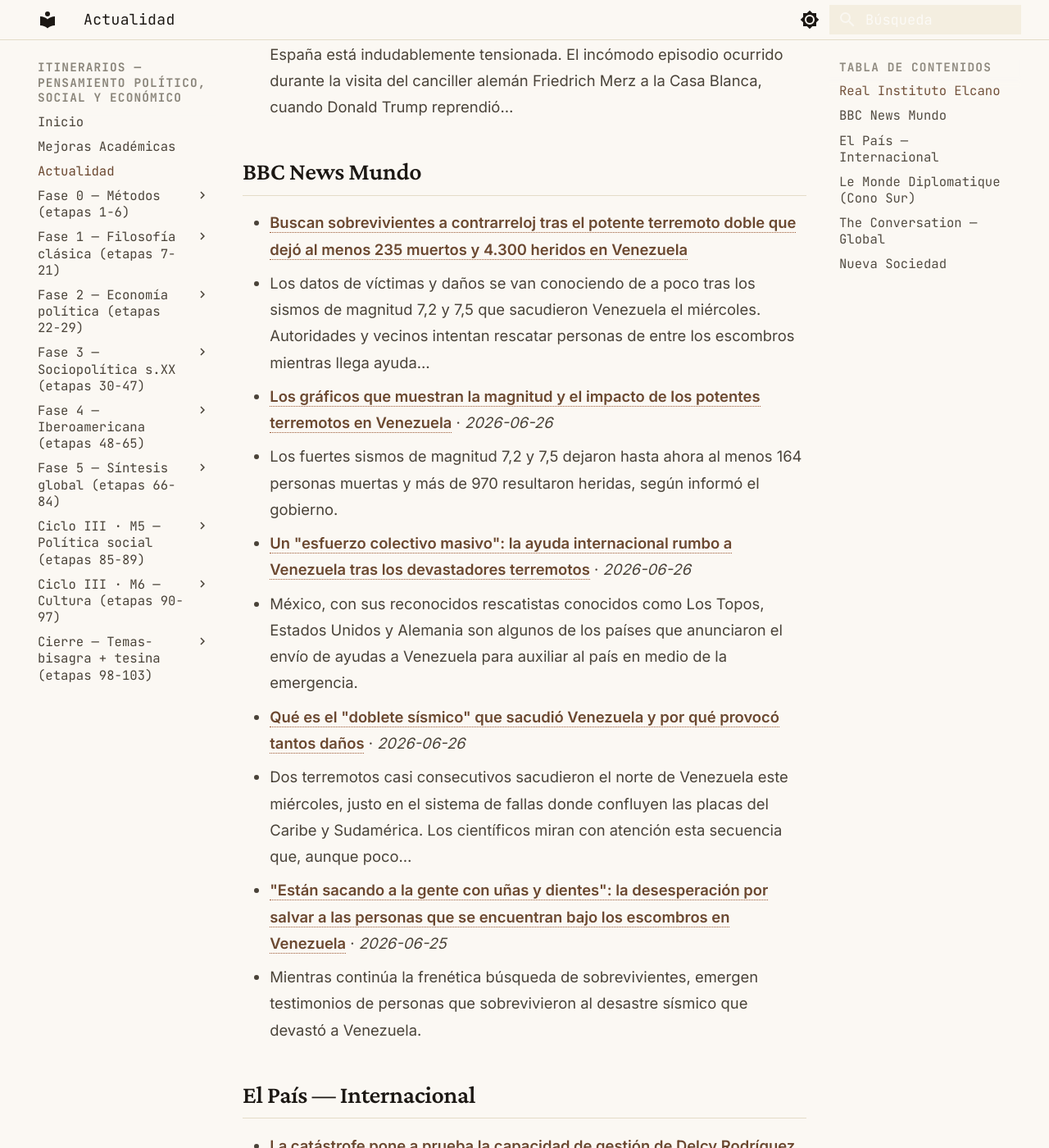
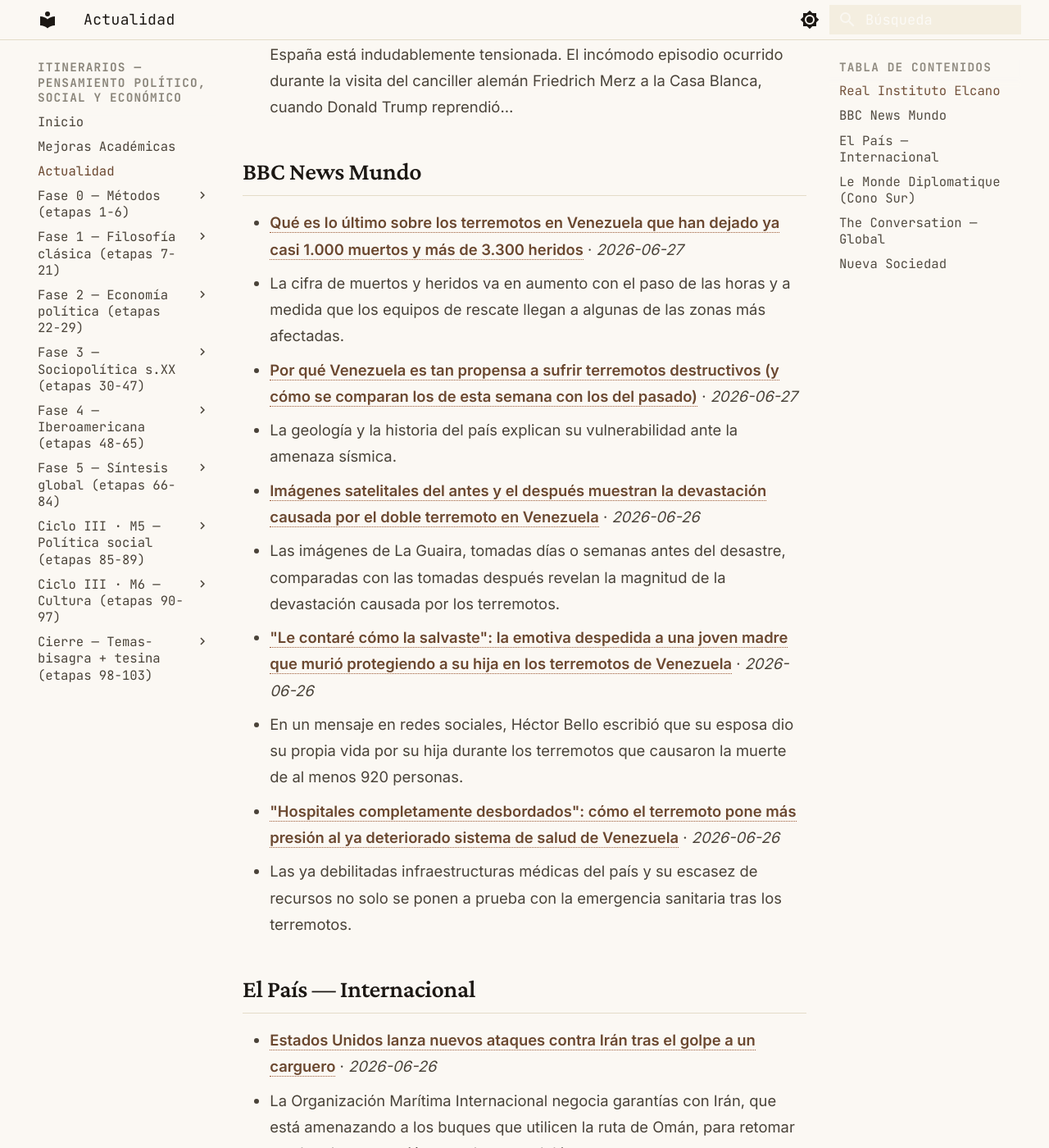
Before and after one commit to MrSpagVi/Curso, an MkDocs documentation site: the page built from docs/actualidad.md, in a window 1280 px wide and 1400 px high, scrolled down 1561 px. Shown: the whole window at 82% size. Built offline with MkDocs 1.6.1 and Material for MkDocs 9.7.7, drawn with Linux system fonts in a browser that asks for light colours; some of the changed text lies outside the part shown.

Commit message:
auto: actualidad 2026-06-27

```diff
--- a/docs/actualidad.md
+++ b/docs/actualidad.md
@@ -6,7 +6,7 @@ title: Actualidad
 
 Últimos titulares de fuentes que dictan agenda en ciencia política y geopolítica. Actualizado automáticamente cada día (vía GitHub Actions).
 
-_Última actualización: 2026-06-26 08:52 UTC_
+_Última actualización: 2026-06-27 08:27 UTC_
 
 !!! tip "Ritual mensual — #actualidad"
     El último sábado de cada mes: agarrá **un** titular de los de abajo y escribí **300 palabras** aplicándole **2 autores** del último mes que leíste. ¿Qué diría cada uno? ¿En qué chocan? No resumas la noticia — usala como caso para pensar con las herramientas que venís construyendo. Guardá el texto con el tag `#actualidad` en tu sistema de notas. Esto convierte la teoría en criterio sobre la coyuntura: el objetivo del plan no es citar a Maquiavelo, es leer el presente con él.
@@ -26,25 +26,25 @@ _Última actualización: 2026-06-26 08:52 UTC_
 
 ## BBC News Mundo
 
-- **[Buscan sobrevivientes a contrarreloj tras el potente terremoto doble que dejó al menos 235 muertos y 4.300 heridos en Venezuela](https://www.bbc.co.uk/mundo/live/c3ey7g22vkvt?at_medium=RSS&at_campaign=rss)**
-  - Los datos de víctimas y daños se van conociendo de a poco tras los sismos de magnitud 7,2 y 7,5 que sacudieron Venezuela el miércoles. Autoridades y vecinos intentan rescatar personas de entre los escombros mientras llega ayuda…
-- **[Los gráficos que muestran la magnitud y el impacto de los potentes terremotos en Venezuela](https://www.bbc.com/mundo/articles/c4gy3z188ylo?at_medium=RSS&at_campaign=rss)** · *2026-06-26*
-  - Los fuertes sismos de magnitud 7,2 y 7,5 dejaron hasta ahora al menos 164 personas muertas y más de 970 resultaron heridas, según informó el gobierno.
-- **[Un "esfuerzo colectivo masivo": la ayuda internacional rumbo a Venezuela tras los devastadores terremotos](https://www.bbc.com/mundo/articles/c70yj62krleo?at_medium=RSS&at_campaign=rss)** · *2026-06-26*
-  - México, con sus reconocidos rescatistas conocidos como Los Topos, Estados Unidos y Alemania son algunos de los países que anunciaron el envío de ayudas a Venezuela para auxiliar al país en medio de la emergencia.
-- **[Qué es el "doblete sísmico" que sacudió Venezuela y por qué provocó tantos daños](https://www.bbc.com/mundo/articles/crr8ezq9ez8o?at_medium=RSS&at_campaign=rss)** · *2026-06-26*
-  - Dos terremotos casi consecutivos sacudieron el norte de Venezuela este miércoles, justo en el sistema de fallas donde confluyen las placas del Caribe y Sudamérica. Los científicos miran con atención esta secuencia que, aunque poco…
-- **["Están sacando a la gente con uñas y dientes": la desesperación por salvar a las personas que se encuentran bajo los escombros en Venezuela](https://www.bbc.com/mundo/articles/c6219q730n0o?at_medium=RSS&at_campaign=rss)** · *2026-06-25*
-  - Mientras continúa la frenética búsqueda de sobrevivientes, emergen testimonios de personas que sobrevivieron al desastre sísmico que devastó a Venezuela.
+- **[Qué es lo último sobre los terremotos en Venezuela que han dejado ya casi 1.000 muertos y más de 3.300 heridos](https://www.bbc.com/mundo/articles/cx2kp8k4pjyo?at_medium=RSS&at_campaign=rss)** · *2026-06-27*
+  - La cifra de muertos y heridos va en aumento con el paso de las horas y a medida que los equipos de rescate llegan a algunas de las zonas más afectadas.
+- **[Por qué Venezuela es tan propensa a sufrir terremotos destructivos (y cómo se comparan los de esta semana con los del pasado)](https://www.bbc.com/mundo/articles/cpv3d2ynz7xo?at_medium=RSS&at_campaign=rss)** · *2026-06-27*
+  - La geología y la historia del país explican su vulnerabilidad ante la amenaza sísmica.
+- **[Imágenes satelitales del antes y el después muestran la devastación causada por el doble terremoto en Venezuela](https://www.bbc.com/mundo/articles/cy49pkzv9vyo?at_medium=RSS&at_campaign=rss)** · *2026-06-26*
+  - Las imágenes de La Guaira, tomadas días o semanas antes del desastre, comparadas con las tomadas después revelan la magnitud de la devastación causada por los terremotos.
+- **["Le contaré cómo la salvaste": la emotiva despedida a una joven madre que murió protegiendo a su hija en los terremotos de Venezuela](https://www.bbc.com/mundo/articles/c79yxwey9q8o?at_medium=RSS&at_campaign=rss)** · *2026-06-26*
+  - En un mensaje en redes sociales, Héctor Bello escribió que su esposa dio su propia vida por su hija durante los terremotos que causaron la muerte de al menos 920 personas.
+- **["Hospitales completamente desbordados": cómo el terremoto pone más presión al ya deteriorado sistema de salud de Venezuela](https://www.bbc.com/mundo/articles/c74yj2zmgjxo?at_medium=RSS&at_campaign=rss)** · *2026-06-26*
+  - Las ya debilitadas infraestructuras médicas del país y su escasez de recursos no solo se ponen a prueba con la emergencia sanitaria tras los terremotos.
 
 ## El País — Internacional
 
+- **[Estados Unidos lanza nuevos ataques contra Irán tras el golpe a un carguero](https://elpais.com/internacional/2026-06-26/iran-trata-de-mantener-el-control-sobre-ormuz-mientras-trump-le-acusa-de-violar-el-alto-el-fuego.html)** · *2026-06-26*
+  - La Organización Marítima Internacional negocia garantías con Irán, que está amenazando a los buques que utilicen la ruta de Omán, para retomar su plan de evacuación tras el ataque del jueves a un carguero
+- **[Israel y Líbano firman un acuerdo marco de paz en Washington](https://elpais.com/internacional/2026-06-26/israel-y-libano-firman-un-acuerdo-marco-de-paz-en-washington.html)** · *2026-06-26*
+  - Hezbolá ha rechazado de inmediato el documento, por el que Israel empezará la retirada de dos “zonas piloto”. La negativa del grupo chií pone en duda si el pacto llegará a aplicarse
 - **[La catástrofe pone a prueba la capacidad de gestión de Delcy Rodríguez como elegida de Trump en Venezuela](https://elpais.com/america/2026-06-25/la-catastrofe-pone-a-prueba-la-capacidad-de-gestion-de-delcy-rodriguez-como-elegida-de-trump-en-venezuela.html)** · *2026-06-26*
   - El terremoto más fuerte en un siglo, según Estados Unidos, ocurre en un país con una presidenta interina, medios limitados y servicios básicos precarios
-- **[En el epicentro del terremoto de Venezuela: “Una máquina, por favor. Necesito a mi hermana que está ahí abajo”](https://elpais.com/america/2026-06-25/en-el-epicentro-del-terremoto-de-venezuela-una-maquina-por-favor-necesito-a-mi-hermana-que-esta-ahi-abajo.html)** · *2026-06-25*
-  - En La Guaira, una ciudad en la costa centro del país, se han desplomado 250 torres de edificios y hay muchas personas atrapadas, cuya supervivencia depende de la rapidez de los rescates
-- **[Japón tiembla sin víctimas mientras Venezuela colapsa: la diferencia es la prevención y el dinero](https://elpais.com/internacional/2026-06-26/japon-tiembla-sin-victimas-mientras-venezuela-colapsa-la-diferencia-es-la-prevencion-y-el-dinero.html)** · *2026-06-26*
-  - El país asiático, con más recursos económicos, se prepara para un gran terremoto con sistemas de alerta, estrictas normas de construcción y una cultura de la preparación muy asentada
 - **[Crimea, del éxito a la desgracia](https://elpais.com/internacional/2026-06-26/crimea-del-exito-a-la-desgracia.html)** · *2026-06-26*
   - La rápida ocupación de la península ucrania en 2014 por parte del Kremlin choca ahora con la ofensiva de Kiev
 - **[Los revolucionarios cubanos](https://elpais.com/opinion/2026-06-26/los-revolucionarios-cubanos.html)** · *2026-06-26*
@@ -56,16 +56,16 @@ _Sin datos en esta ejecución. Visitar fuente: [https://www.eldiplo.org/feed/](h
 
 ## The Conversation — Global
 
-- **[Cracks in European unity emerge over Ukraine and security](https://theconversation.com/cracks-in-european-unity-emerge-over-ukraine-and-security-286180)** · *2026-06-26*
-  - European countries are struggling to work out a unified approach.
-- **[Washington reflecting pool saga is just the latest example of man trying to dominate nature – and losing](https://theconversation.com/washington-reflecting-pool-saga-is-just-the-latest-example-of-man-trying-to-dominate-nature-and-losing-286256)** · *2026-06-26*
-  - The reflecting pool builds on a landscaping tradition of organising nature into orderly lines and geometric shapes. Nature did not always play along.
-- **[How is the Australian poultry industry preparing for a possible outbreak of bird flu?](https://theconversation.com/how-is-the-australian-poultry-industry-preparing-for-a-possible-outbreak-of-bird-flu-286134)** · *2026-06-26*
-  - The poultry industry is on high alert. But authorities have had years to prepare for this moment and plans are being put in place.
-- **[Teal independents’ new party presents an opportunity – and a risk](https://theconversation.com/teal-independents-new-party-presents-an-opportunity-and-a-risk-286237)** · *2026-06-26*
-  - To succeed, Community Strong will need to preserve community connections within their electorates, maintain their independence and ensure intra-party stability.
-- **[Flooding rains, ocean gains: how a huge Murray flood gave the sea a feast](https://theconversation.com/flooding-rains-ocean-gains-how-a-huge-murray-flood-gave-the-sea-a-feast-284567)** · *2026-06-26*
-  - In 2022-23, a vast plume of floodwater from the Murray River delivered thousands of tonnes of organic material to the ocean – and a feeding bonanza began.
+- **[Aid is on the way after Venezuela’s earthquakes, but it’s not clear how quickly it can get there](https://theconversation.com/aid-is-on-the-way-after-venezuelas-earthquakes-but-its-not-clear-how-quickly-it-can-get-there-286206)** · *2026-06-26*
+  - If you want to help, an aid expert advises you to donate cash to nonprofits involved in local rescue and recovery efforts.
+- **[Israel’s ‘campaign between the wars’: How strategy to contain Iran and its allies risks further straining ties with US](https://theconversation.com/israels-campaign-between-the-wars-how-strategy-to-contain-iran-and-its-allies-risks-further-straining-ties-with-us-284697)** · *2026-06-26*
+  - Israel has long sought to gain a military advantage by degrading its adversaries’ military capabilities outside of times of direct conflict.
+- **[In 2 landmark decisions, the Supreme Court expands gun rights for concealed carry holders and casual drug users](https://theconversation.com/in-2-landmark-decisions-the-supreme-court-expands-gun-rights-for-concealed-carry-holders-and-casual-drug-users-286230)** · *2026-06-26*
+  - Two recent Supreme Court rulings suggest the high court is so pro-gun it has decided it must also be pro-drugs.
+- **[40°C in Paris: extreme summer heat is no longer exceptional for most of Europe](https://theconversation.com/40-c-in-paris-extreme-summer-heat-is-no-longer-exceptional-for-most-of-europe-286276)** · *2026-06-26*
+  - Europe is the fastest warming continent – almost all of its heat records have been broken in the 21st century.
+- **[What Gaudí and the Sagrada Família can teach us about leadership](https://theconversation.com/what-gaudi-and-the-sagrada-familia-can-teach-us-about-leadership-285610)** · *2026-06-26*
+  - 100 years after his death, Gaudí’s communal, service-based leadership still guides the construction team.
 
 ## Nueva Sociedad
 
```
